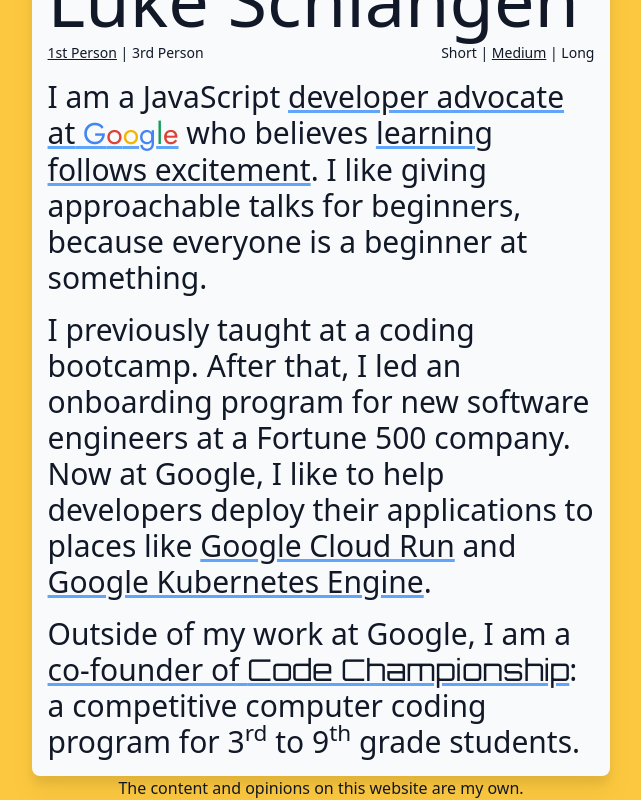
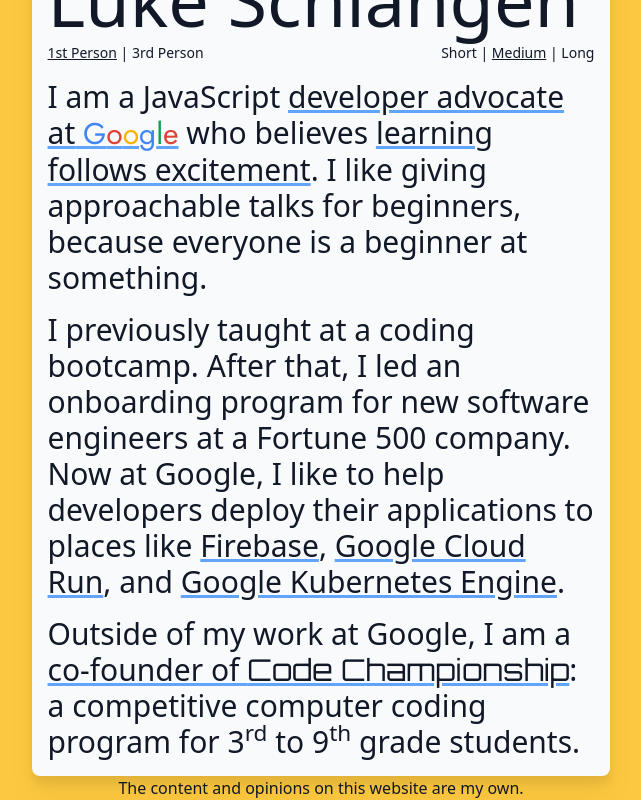
Before and after one commit to LukeSchlangen/luke.mn, a Next.js app: page / in a window 1280 px wide. Shown: the part 488-1288 px from the top of the page, without its empty margins (319-960 px from the left). Built offline with nearby package versions, Linux system fonts and the light colour scheme.

Commit message:
add Firebase to Bio

```diff
--- a/src/app/components/bio-text/long-bio.tsx
+++ b/src/app/components/bio-text/long-bio.tsx
@@ -5,6 +5,7 @@
 import GoogleKubernetesEngine from "./phrases/google-kubernetes-engine";
 import GoogleCloudRun from "./phrases/google-cloud-run";
 import Link from "next/link";
+import Firebase from "./phrases/firebase";
 
 export default function LongBio({ tense }: { tense: TenseOption }) {
   const isFirstPerson = tense === "first-person";
@@ -40,8 +41,10 @@
         company. Now at Google,
         {isFirstPerson ? " I like to " : " he likes to "}
         {"help developers deploy their applications to places like "}
+        <Firebase />
+        {", "}
         <GoogleCloudRun />
-        {" and "}
+        {", and "}
         <GoogleKubernetesEngine />.
       </p>
       <p>
--- a/src/app/components/bio-text/medium-bio.tsx
+++ b/src/app/components/bio-text/medium-bio.tsx
@@ -4,6 +4,7 @@
 import LearningFollowsExcitement from "./phrases/learning-follows-excitement";
 import GoogleKubernetesEngine from "./phrases/google-kubernetes-engine";
 import GoogleCloudRun from "./phrases/google-cloud-run";
+import Firebase from "./phrases/firebase";
 
 export default function MediumBio({ tense }: { tense: TenseOption }) {
   const isFirstPerson = tense === "first-person";
@@ -28,8 +29,10 @@
         company. Now at Google,
         {isFirstPerson ? " I like to " : " he likes to "}
         {"help developers deploy their applications to places like "}
+        <Firebase />
+        {", "}
         <GoogleCloudRun />
-        {" and "}
+        {", and "}
         <GoogleKubernetesEngine />.
       </p>
       <p>
--- /dev/null
+++ b/src/app/components/bio-text/phrases/firebase.tsx
@@ -0,0 +1,12 @@
+import Link from "next/link";
+
+export default function Firebase() {
+  return (
+    <Link
+      href="https://firebase.google.com/"
+      className="underline decoration-blue-400 hover:decoration-blue-600"
+    >
+      Firebase
+    </Link>
+  );
+}
```
